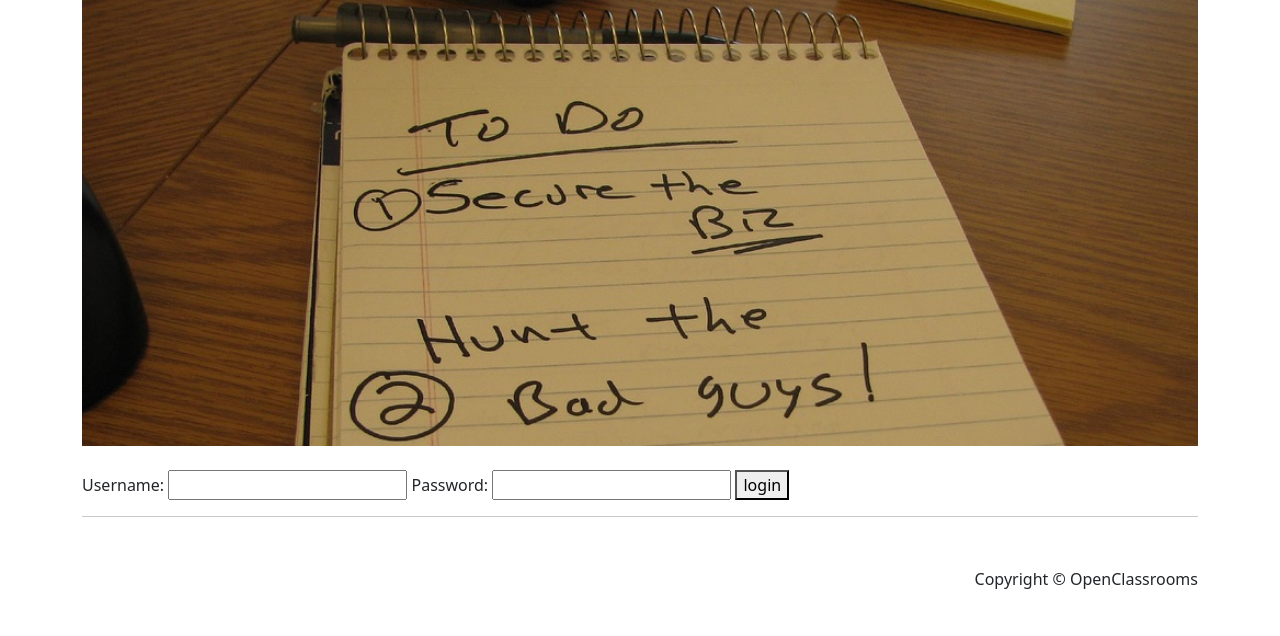
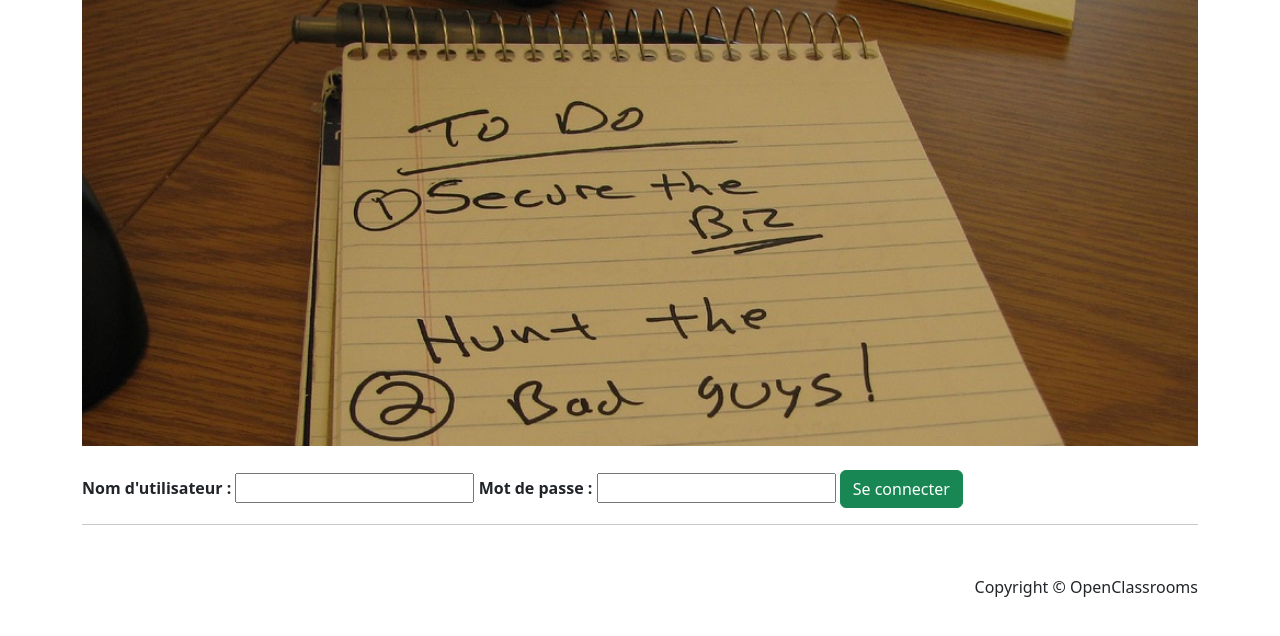
Before and after one commit to requenaGuillaume/todolist, a Symfony app: template templates/login/index.html.twig in a window 1280 px wide. Shown: the part 146-782 px from the top of the page. Run offline with Twig, Linux system fonts and the light colour scheme; the template is opened without the code that fills it, so the values that code supplies are empty; some libraries are stand-ins or nearby versions.

Commit message:
css login page

```diff
--- a/templates/base.html.twig
+++ b/templates/base.html.twig
@@ -37,7 +37,7 @@
                 <a href="{{ path('app_logout') }}" class="float-end btn btn-danger">Se déconnecter</a>
                 {% endif %}
 
-                {% if not app.user and 'login' != app.request.attributes.get('_route') %}
+                {% if not app.user and '/login' != app.request.requestUri %}
                 <a href="{{ path('app_login') }}" class="float-end btn btn-success">Se connecter</a>
                 {% endif %}
             </div>
--- a/templates/login/index.html.twig
+++ b/templates/login/index.html.twig
@@ -7,15 +7,15 @@
 
     {# TODO : This login form is currently not protected against CSRF attacks #}
     <form action="{{ path('app_login') }}" method="post">
-        <label for="username">Username:</label>
+        <label for="username" class="fw-bold">Nom d'utilisateur :</label>
         <input type="text" id="username" name="_username" value="{{ last_username }}">
 
-        <label for="password">Password:</label>
+        <label for="password" class="fw-bold">Mot de passe :</label>
         <input type="password" id="password" name="_password">
 
         {# If you want to control the URL the user is redirected to on success
         <input type="hidden" name="_target_path" value="/account"> #}
 
-        <button type="submit">login</button>
+        <button type="submit" class="btn btn-success">Se connecter</button>
     </form>
 {% endblock %}
```
